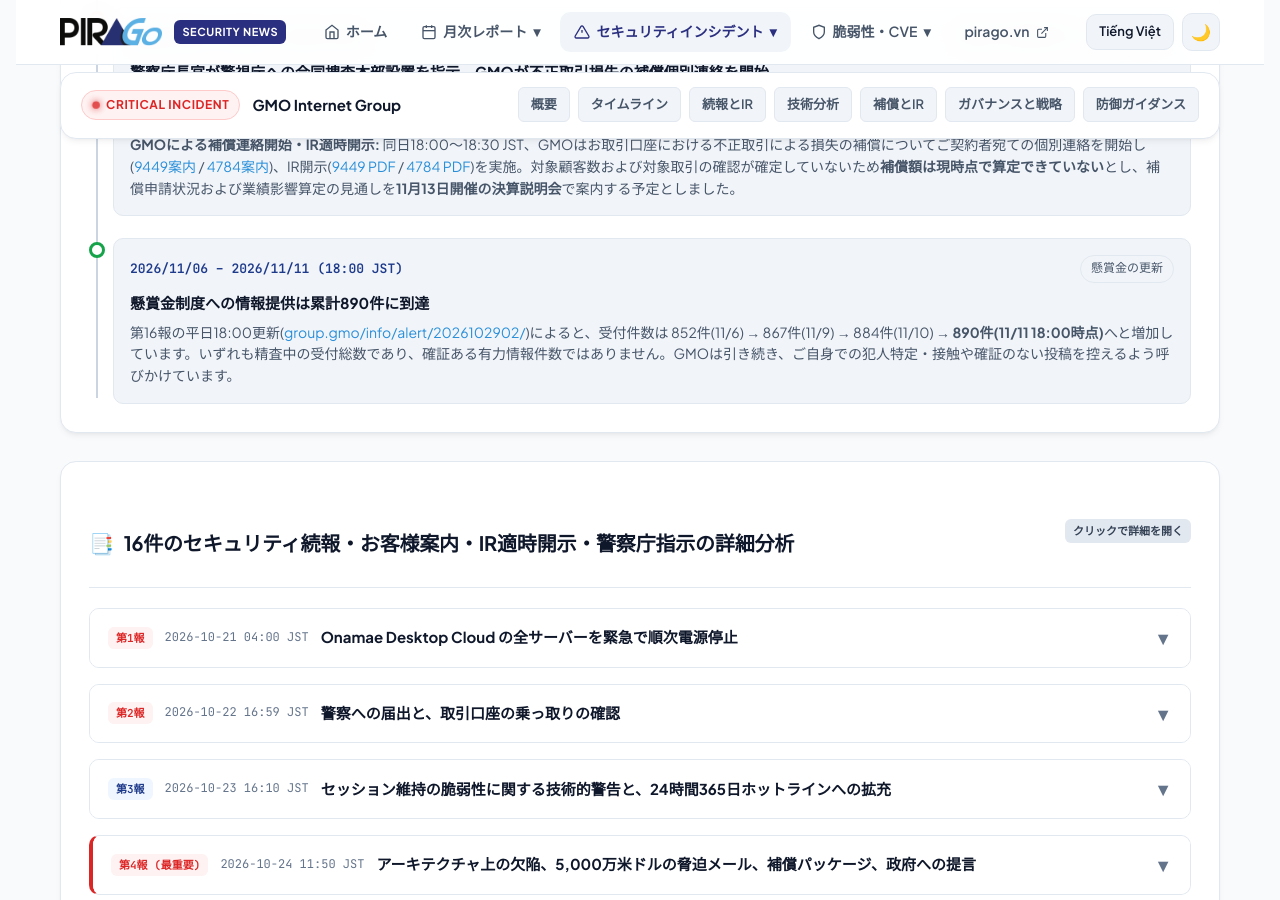
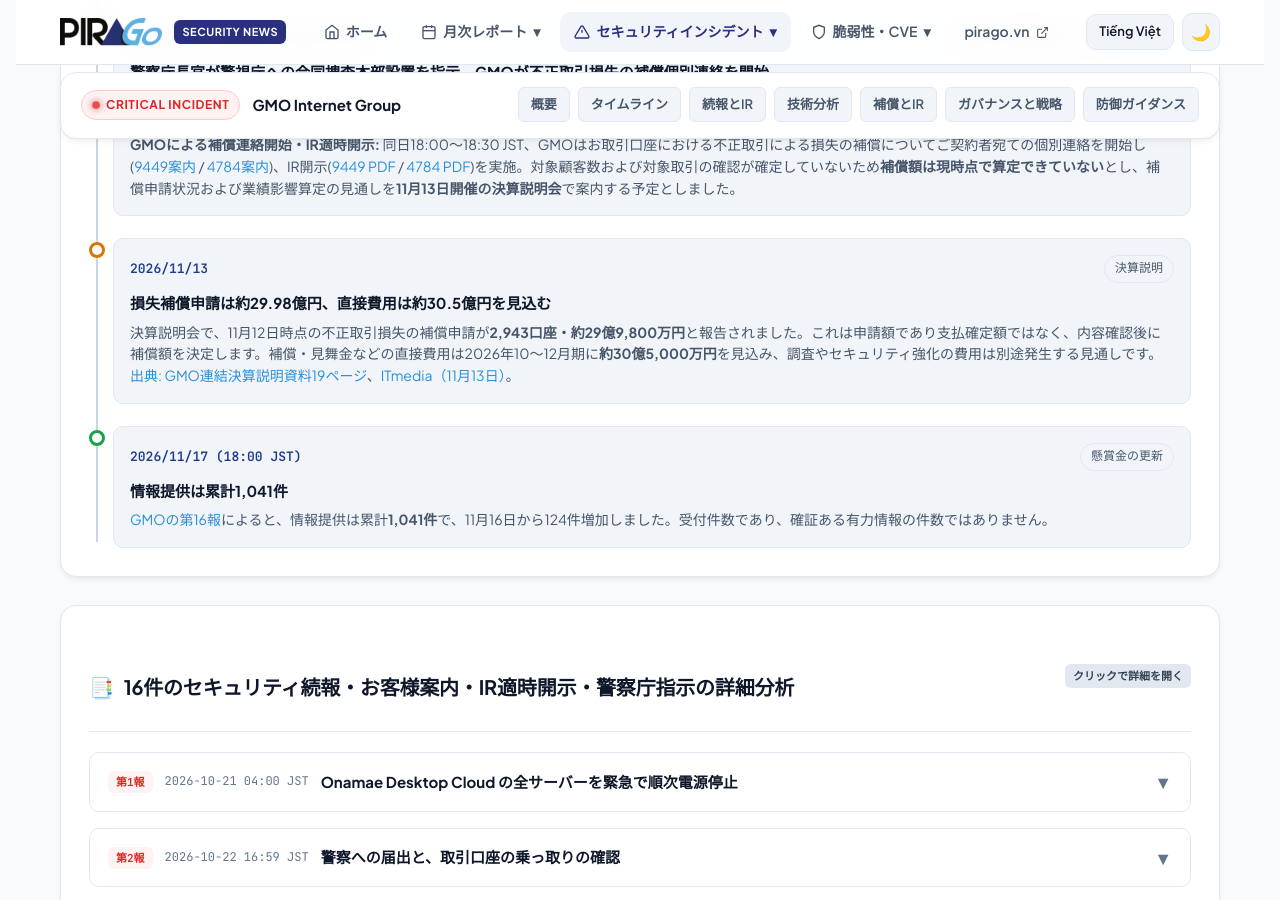
Before and after one commit to pirago-vietnam/security-news, a Jekyll site: the page built from featured/gmo/ja/gmo_onamae_security_incident_report.html, in a window 1280 px wide and 900 px high, scrolled down 4425 px. Built offline with Jekyll 4.4.1, drawn with Linux system fonts in a browser that asks for light colours; some of the changed text lies outside the part shown.

Commit message:
update GMO and MUJI incident reports with latest findings
Co-Authored-By: Claude Code <noreply@anthropic.com>

```diff
--- a/featured/gmo/ja/gmo_onamae_security_incident_report.html
+++ b/featured/gmo/ja/gmo_onamae_security_incident_report.html
@@ -829,7 +829,7 @@ redirect_from:
   <section class="section" id="timeline">
     <div class="section-header">
       <h2 class="section-title">
-        <span>⏱️</span> インシデント全体のタイムライン (2026/10/19 - 2026/11/12)
+        <span>⏱️</span> インシデント全体のタイムライン (2026/10/19 - 2026/11/17)
       </h2>
       <span class="section-badge">インシデントの経過</span>
     </div>
@@ -1110,15 +1110,24 @@ redirect_from:
         </div>
       </div>
 
-      <!-- Day Nov 11 -->
+      <div class="timeline-item warning">
+        <div class="timeline-dot"></div>
+        <div class="timeline-card">
+          <div class="timeline-head"><span class="timeline-date">2026/11/13</span><span class="tag">決算説明</span></div>
+          <div class="timeline-title">損失補償申請は約29.98億円、直接費用は約30.5億円を見込む</div>
+          <div class="timeline-body">決算説明会で、11月12日時点の不正取引損失の補償申請が<strong>2,943口座・約29億9,800万円</strong>と報告されました。これは申請額であり支払確定額ではなく、内容確認後に補償額を決定します。補償・見舞金などの直接費用は2026年10〜12月期に<strong>約30億5,000万円</strong>を見込み、調査やセキュリティ強化の費用は別途発生する見通しです。<a href="https://ir.group.gmo/pdf/presen/GMO_FY26_Q3_Consolidated_Results_Statement_261113.pdf" target="_blank" rel="noopener noreferrer">出典: GMO連結決算説明資料19ページ</a>、<a href="https://www.itmedia.co.jp/news/article/2611/13/2000003197/" target="_blank" rel="noopener noreferrer">ITmedia（11月13日）</a>。</div>
+        </div>
+      </div>
+
       <div class="timeline-item success">
         <div class="timeline-dot"></div>
         <div class="timeline-card">
-          <div class="timeline-head"><span class="timeline-date">2026/11/06 – 2026/11/11 (18:00 JST)</span><span class="tag success">懸賞金の更新</span></div>
-          <div class="timeline-title">懸賞金制度への情報提供は累計890件に到達</div>
-          <div class="timeline-body">第16報の平日18:00更新(<a href="https://group.gmo/info/alert/2026102902/" target="_blank" rel="noopener noreferrer">group.gmo/info/alert/2026102902/</a>)によると、受付件数は 852件(11/6) → 867件(11/9) → 884件(11/10) → <strong>890件(11/11 18:00時点)</strong>へと増加しています。いずれも精査中の受付総数であり、確証ある有力情報件数ではありません。GMOは引き続き、ご自身での犯人特定・接触や確証のない投稿を控えるよう呼びかけています。</div>
-        </div>
-      </div>
+          <div class="timeline-head"><span class="timeline-date">2026/11/17 (18:00 JST)</span><span class="tag success">懸賞金の更新</span></div>
+          <div class="timeline-title">情報提供は累計1,041件</div>
+          <div class="timeline-body"><a href="https://group.gmo/info/alert/2026102902/" target="_blank" rel="noopener noreferrer">GMOの第16報</a>によると、情報提供は累計<strong>1,041件</strong>で、11月16日から124件増加しました。受付件数であり、確証ある有力情報の件数ではありません。</div>
+        </div>
+      </div>
+
     </div>
   </section>
 
@@ -1498,8 +1507,8 @@ redirect_from:
         </div>
         <div class="report-content">
           <p><strong>1. 個別連絡の開始:</strong> GMOインターネット株式会社(4784)は、本件不正アクセスに直接起因するお客様の意思によらない取引で発生した損失の補償(10月24日公表)について、ご契約者宛ての個別連絡を11月6日より開始しました。</p>
-          <p><strong>2. 財務影響の評価(9449・4784):</strong> 両社とも、対象顧客数および補償対象取引の確認が確定していないため、<em>現時点では補償額を算定できていない</em>と開示しました。</p>
-          <p><strong>3. 今後の予定:</strong> 補償の直近の申請状況と業績影響の算定に関する今後の見通しは、<strong>11月13日開催の決算説明会</strong>にて案内予定です。</p>
+          <p><strong>2. 財務影響の評価(9449・4784):</strong> 両社とも、対象顧客数および補償対象取引の確認が確定していないため、<em>11月6日時点では補償額を算定できていない</em>と開示しました。</p>
+          <p><strong>3. 今後の予定:</strong> 補償の直近の申請状況と業績影響の算定に関する今後の見通しは、<strong>11月13日開催の決算説明会</strong>にて案内する予定でした。最新の数値はタイムラインを参照してください。</p>
           <div class="quote-box">公式URL: <a href="https://group.gmo/info/alert/20261106/" target="_blank" rel="noopener noreferrer">Alert 20261106</a> · <a href="https://internet.gmo/news/article/264/" target="_blank" rel="noopener noreferrer">GMO Internet #264</a> · <a href="https://ir.group.gmo/pdf/irlibrary/gmo_disclose_info20261106.pdf" target="_blank" rel="noopener noreferrer">IR 9449 PDF</a> · <a href="https://internet.gmo/ir/pdf/irlibrary/gmointernet_j_disclose_20261106.pdf" target="_blank" rel="noopener noreferrer">IR 4784 PDF</a></div>
         </div>
       </div>
@@ -1641,7 +1650,7 @@ redirect_from:
             <td><strong>3. 取引損失の補償</strong><br>(不正取引損失補償)</td>
             <td><span class="amount-highlight">実損の100%</span><br>(注文の損失 + 取引手数料)</td>
             <td>MT4/MT5経由で、攻撃者により身に覚えのない発注をされたお客様。</td>
-            <td><strong>2026年11月6日</strong>より個別連絡を開始。対象者・取引の確認中のため総額は未算定(11/13決算説明会で進捗案内予定)。取引履歴などの証憑を保存し公式窓口で確認。</td>
+            <td><strong>2026年11月6日</strong>より個別連絡を開始。11月13日の決算説明会で直接費用約30.5億円を見込むと公表。実際の支払額は申請内容の確認後に確定。取引履歴などの証憑を保存し公式窓口で確認。</td>
             <td>GMO Internet Inc.<br>(4784)</td>
           </tr>
           <tr>
@@ -1662,7 +1671,7 @@ redirect_from:
             <td><strong>6. サイバー犯罪者追及基金</strong><br>(GMO Cybercrime Bounty)</td>
             <td><span class="amount-highlight">最大1,000,000米ドル</span><br>(約1.5億円)</td>
             <td>犯人逮捕につながる法的な手がかりを提供した、世界中の個人・団体。</td>
-            <td>2026年10月28日12:00から、ポータル <code>cybercrimebounty.gmo</code>(日本語、英語、中国語)で受付。2026年11月11日18:00時点で<strong>累計890件</strong>。</td>
+            <td>2026年10月28日12:00から、ポータル <code>cybercrimebounty.gmo</code>(日本語、英語、中国語)で受付。2026年11月17日18:00時点で<strong>累計1,041件</strong>。</td>
             <td>GMO Internet Group Inc.<br>(9449 - 親会社)</td>
           </tr>
         </tbody>
```
Also changed, not shown: other parts of featured/gmo/ja/gmo_onamae_security_incident_report.html (+1 -1 lines), _data/featured.yml (+5 -5 lines), featured/gmo/gmo_onamae_security_incident_report.html (+21 -12 lines), featured/muji/ja/muji_security_incident_report.html (+7 -6 lines), featured/muji/muji_security_incident_report.html (+7 -6 lines).
